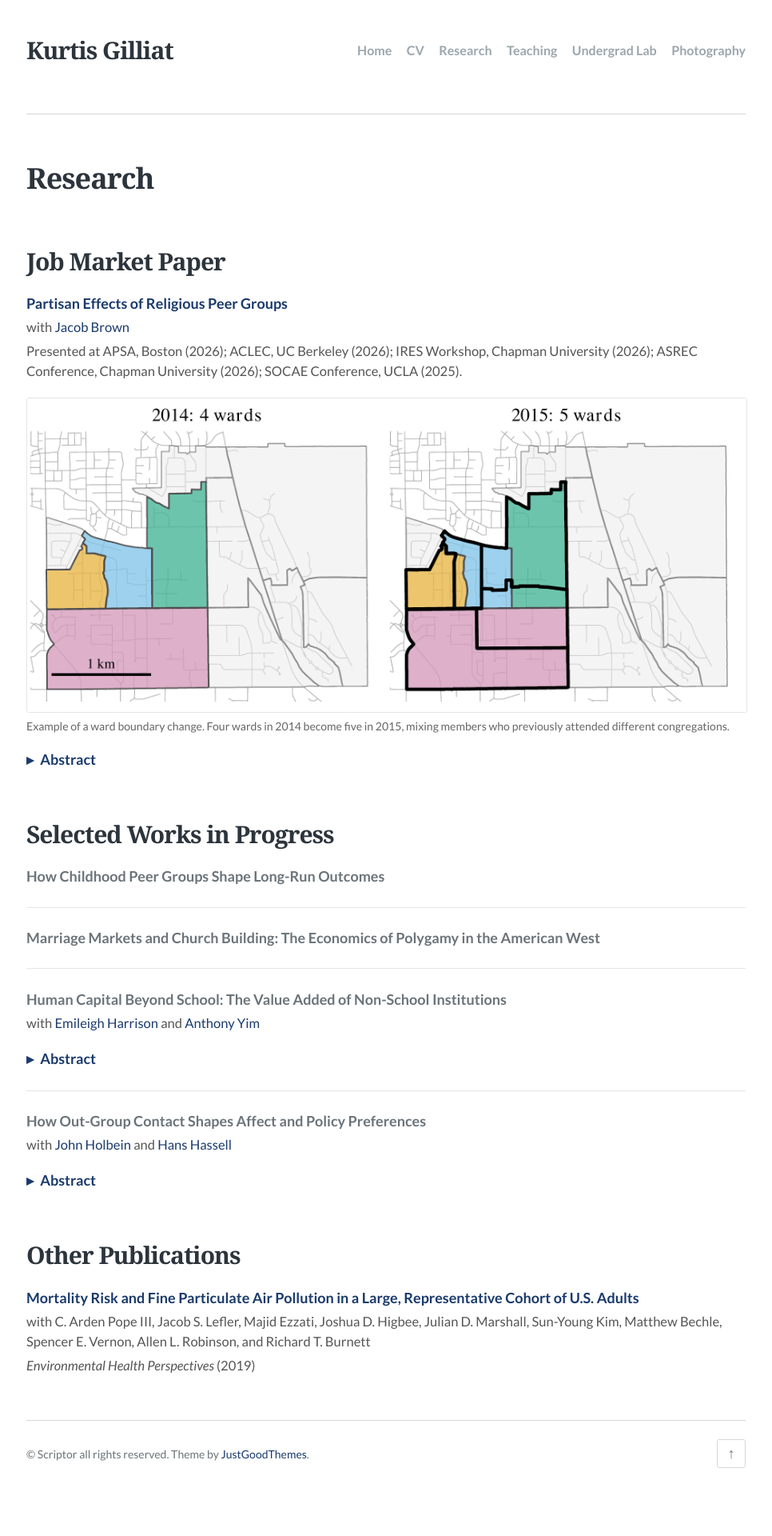
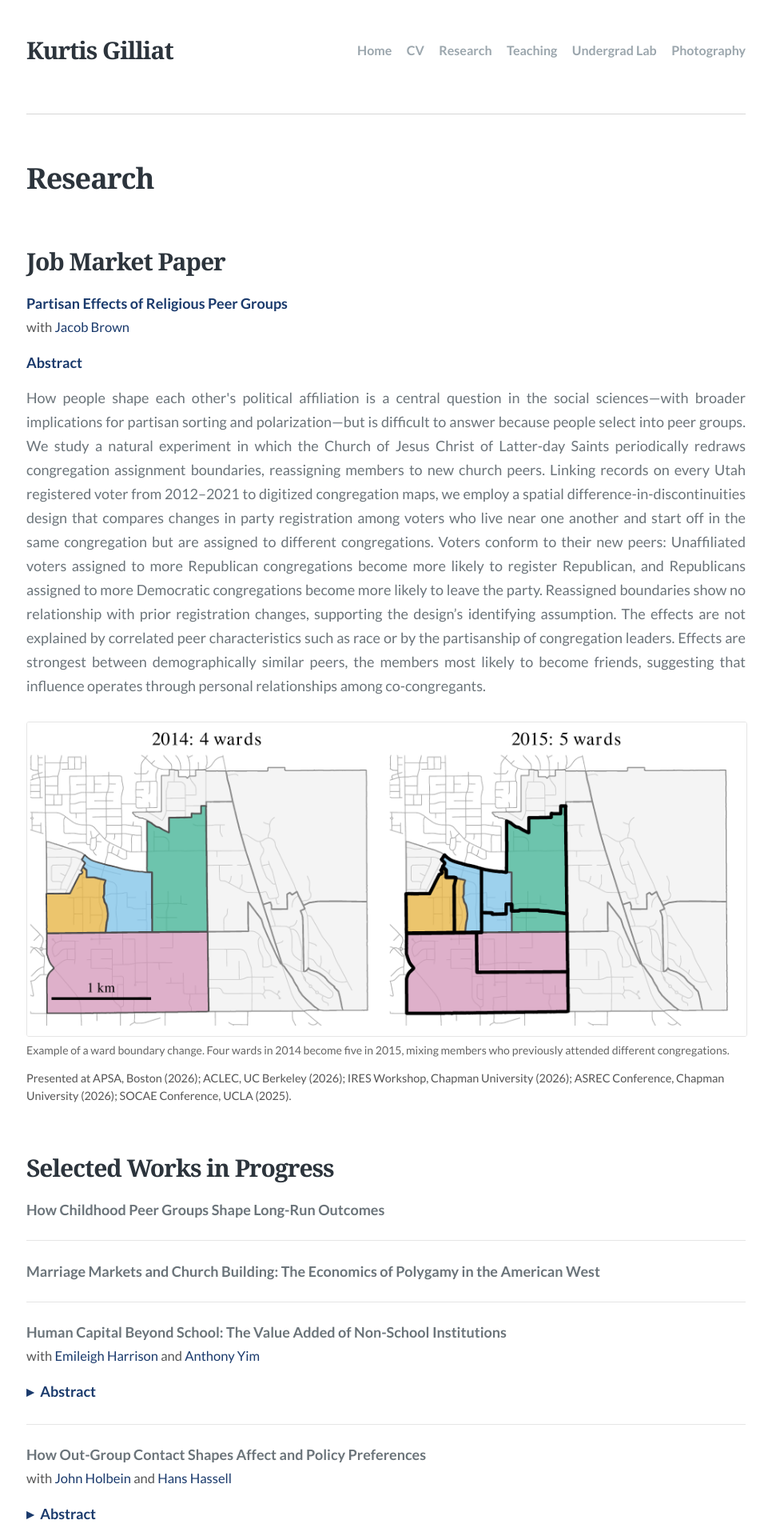
Before and after one commit to kgilliat/kgilliat.github.io, a Jekyll site: the page built from research.md, in a window 1280 px wide. Shown: the top 1920 px of the page at 80% size, without its empty margins (157-1123 px from the left). Built offline with Jekyll 4.4.1, drawn with Linux system fonts in a browser that asks for light colours; before the commit the page ends 1882 px from its top, so only the background shows below that; some of the changed text lies outside the part shown.

Commit message:
Reorder job market paper block and expand publication entry
- Job market paper: abstract always visible, then figure, then a
  smaller presented-at line
- Works in progress keep collapsible abstracts
- Add the published abstract and Figure 4 to the EHP entry

Co-Authored-By: Claude Opus 5 (1M context) <noreply@anthropic.com>

```diff
--- a/research.md
+++ b/research.md
@@ -21,8 +21,24 @@ title: Research
     margin-top: 0.3em;
     line-height: 1.5;
   }
+  .paper-meta.presented {
+    font-size: 0.8em;
+    margin-top: 1em;
+  }
+  .abstract-label {
+    font-weight: bold;
+    color: #1a3a6c;
+    margin-top: 0.9em;
+  }
+  .abstract-body p {
+    margin-top: 0.75em;
+    text-align: justify;
+  }
   .paper-figure {
-    margin: 1.1em 0 0;
+    margin: 1.2em 0 0;
+  }
+  .paper-figure.narrow {
+    max-width: 430px;
   }
   .paper-figure img {
     width: 100%;
@@ -62,7 +78,7 @@ title: Research
   details.abstract summary:hover {
     text-decoration: underline;
   }
-  details.abstract > p {
+  details.abstract p {
     margin-top: 0.75em;
     text-align: justify;
   }
@@ -73,17 +89,17 @@ title: Research
 <div class="paper">
   <div class="paper-title"><a href="{{ '/papers/church_peers_on_politics_Gilliat_Brown.pdf' | relative_url }}">Partisan Effects of Religious Peer Groups</a></div>
   <div class="paper-meta">with <a href="https://jacobrbrown.com">Jacob Brown</a></div>
-  <div class="paper-meta">Presented at APSA, Boston (2026); ACLEC, UC Berkeley (2026); IRES Workshop, Chapman University (2026); ASREC Conference, Chapman University (2026); SOCAE Conference, UCLA (2025).</div>
+  <div class="abstract-label">Abstract</div>
+  <div class="abstract-body">
+    <p>How people shape each other's political affiliation is a central question in the social sciences&mdash;with broader implications for partisan sorting and polarization&mdash;but is difficult to answer because people select into peer groups. We study a natural experiment in which the Church of Jesus Christ of Latter-day Saints periodically redraws congregation assignment boundaries, reassigning members to new church peers. Linking records on every Utah registered voter from 2012&ndash;2021 to digitized congregation maps, we employ a spatial difference-in-discontinuities design that compares changes in party registration among voters who live near one another and start off in the same congregation but are assigned to different congregations. Voters conform to their new peers: Unaffiliated voters assigned to more Republican congregations become more likely to register Republican, and Republicans assigned to more Democratic congregations become more likely to leave the party. Reassigned boundaries show no relationship with prior registration changes, supporting the design&rsquo;s identifying assumption. The effects are not explained by correlated peer characteristics such as race or by the partisanship of congregation leaders. Effects are strongest between demographically similar peers, the members most likely to become friends, suggesting that influence operates through personal relationships among co-congregants.</p>
+  </div>
   <figure class="paper-figure">
     <a href="{{ '/images/figures/jmp_ward_boundary_change.png' | relative_url }}">
       <img src="{{ '/images/figures/jmp_ward_boundary_change.png' | relative_url }}" width="1950" height="850" alt="Two maps of the same area side by side. The 2014 map shows four colored congregation areas; the 2015 map overlays new boundaries in bold black, splitting the area into five.">
     </a>
     <figcaption>Example of a ward boundary change. Four wards in 2014 become five in 2015, mixing members who previously attended different congregations.</figcaption>
   </figure>
-  <details class="abstract">
-    <summary>Abstract</summary>
-    <p>How people shape each other's political affiliation is a central question in the social sciences&mdash;with broader implications for partisan sorting and polarization&mdash;but is difficult to answer because people select into peer groups. We study a natural experiment in which the Church of Jesus Christ of Latter-day Saints periodically redraws congregation assignment boundaries, reassigning members to new church peers. Linking records on every Utah registered voter from 2012&ndash;2021 to digitized congregation maps, we employ a spatial difference-in-discontinuities design that compares changes in party registration among voters who live near one another and start off in the same congregation but are assigned to different congregations. Voters conform to their new peers: Unaffiliated voters assigned to more Republican congregations become more likely to register Republican, and Republicans assigned to more Democratic congregations become more likely to leave the party. Reassigned boundaries show no relationship with prior registration changes, supporting the design&rsquo;s identifying assumption. The effects are not explained by correlated peer characteristics such as race or by the partisanship of congregation leaders. Effects are strongest between demographically similar peers, the members most likely to become friends, suggesting that influence operates through personal relationships among co-congregants.</p>
-  </details>
+  <div class="paper-meta presented">Presented at APSA, Boston (2026); ACLEC, UC Berkeley (2026); IRES Workshop, Chapman University (2026); ASREC Conference, Chapman University (2026); SOCAE Conference, UCLA (2025).</div>
 </div>
 
 ## Selected Works in Progress
@@ -120,4 +136,18 @@ title: Research
   <div class="paper-title"><a href="https://pmc.ncbi.nlm.nih.gov/articles/PMC6792459/">Mortality Risk and Fine Particulate Air Pollution in a Large, Representative Cohort of U.S. Adults</a></div>
   <div class="paper-meta">with C. Arden Pope III, Jacob S. Lefler, Majid Ezzati, Joshua D. Higbee, Julian D. Marshall, Sun-Young Kim, Matthew Bechle, Spencer E. Vernon, Allen L. Robinson, and Richard T. Burnett</div>
   <div class="paper-meta"><em>Environmental Health Perspectives</em> (2019)</div>
+  <details class="abstract">
+    <summary>Abstract</summary>
+      <p><strong>Background:</strong> Evidence indicates that air pollution contributes to cardiopulmonary mortality. There is ongoing debate regarding the size and shape of the pollution&ndash;mortality exposure&ndash;response relationship. There are also growing appeals for estimates of pollution&ndash;mortality relationships that use public data and are based on large, representative study cohorts.</p>
+      <p><strong>Objectives:</strong> Our goal was to evaluate fine particulate matter air pollution (PM<sub>2.5</sub>) and mortality using a large cohort that is representative of the U.S. population and is based on public data. Additional objectives included exploring model sensitivity, evaluating relative effects across selected subgroups, and assessing the shape of the PM<sub>2.5</sub>&ndash;mortality relationship.</p>
+      <p><strong>Methods:</strong> National Health Interview Surveys (1986&ndash;2014), with mortality linkage through 2015, were used to create a cohort of 1,599,329 U.S. adults and a subcohort with information on smoking and body mass index (BMI) of 635,539 adults. Data were linked with modeled ambient PM<sub>2.5</sub> at the census-tract level. Cox proportional hazards models were used to estimate PM<sub>2.5</sub>&ndash;mortality hazard ratios for all-cause and specific causes of death while controlling for individual risk factors and regional and urban versus rural differences. Sensitivity and subgroup analyses were conducted and the shape of the PM<sub>2.5</sub>&ndash;mortality relationship was explored.</p>
+      <p><strong>Results:</strong> Estimated mortality hazard ratios, per 10 &micro;g/m<sup>3</sup> long-term exposure to PM<sub>2.5</sub>, were 1.12 (95% CI: 1.08, 1.15) for all-cause mortality, 1.23 (95% CI: 1.17, 1.29) for cardiopulmonary mortality, and 1.12 (95% CI: 1.00, 1.26) for lung cancer mortality. In general, PM<sub>2.5</sub>&ndash;mortality associations were consistently positive for all-cause and cardiopulmonary mortality across key modeling choices and across subgroups of sex, age, race-ethnicity, income, education levels, and geographic regions.</p>
+      <p><strong>Discussion:</strong> This large, nationwide, representative cohort of U.S. adults provides robust evidence that long-term PM<sub>2.5</sub> exposure contributes to cardiopulmonary mortality risk. The ubiquitous and involuntary nature of exposures and the broadly observed effects across subpopulations underscore the public health importance of breathing clean air.</p>
+  </details>
+  <figure class="paper-figure narrow">
+    <a href="{{ '/images/figures/ehp_pm25_concentration_response.png' | relative_url }}">
+      <img src="{{ '/images/figures/ehp_pm25_concentration_response.png' | relative_url }}" width="900" height="1155" alt="Two stacked line charts showing hazard ratios rising with fine particulate concentration, for all-cause mortality in panel A and cardiopulmonary mortality in panel B, each with a shaded 95 percent confidence band.">
+    </a>
+    <figcaption>Estimated concentration&ndash;response associations between PM<sub>2.5</sub> and all-cause (A) and cardiopulmonary (B) mortality.</figcaption>
+  </figure>
 </div>
```
Also changed, not shown: images/figures/ehp_pm25_concentration_response.png (added).
